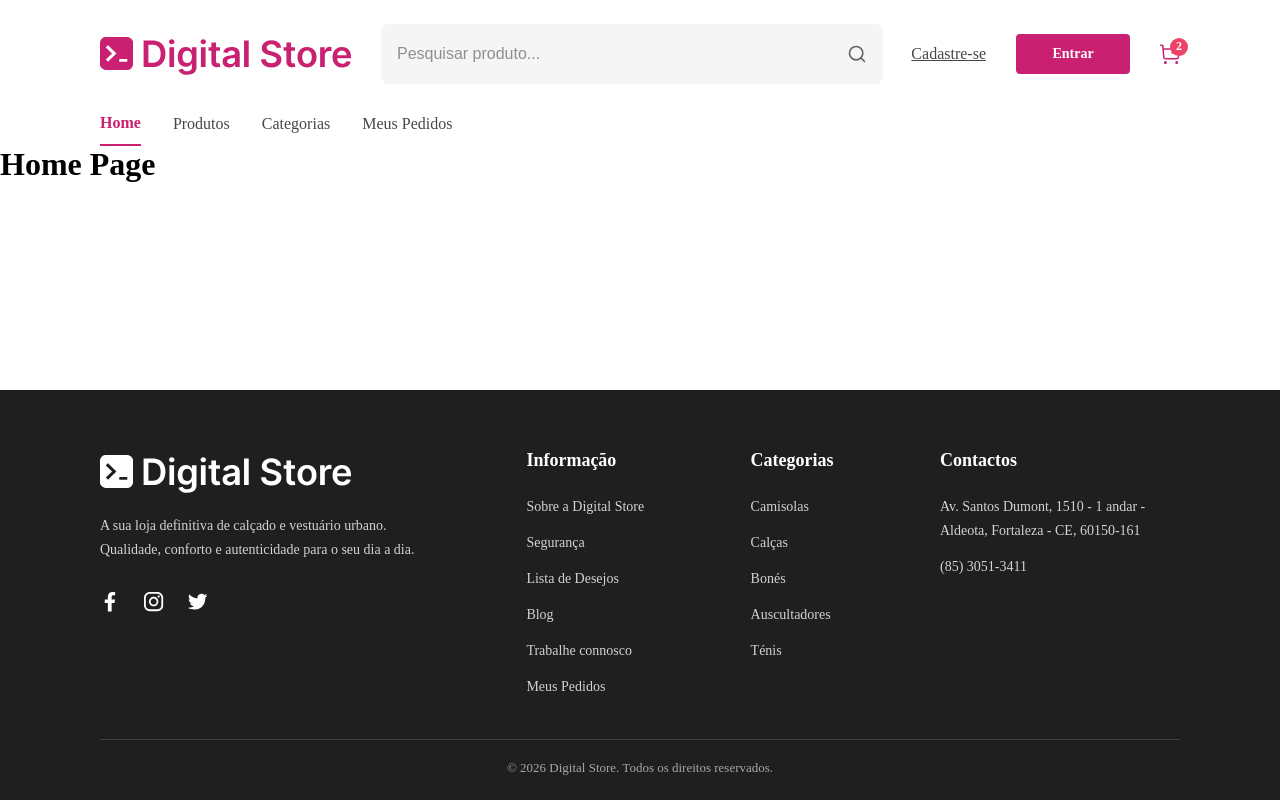
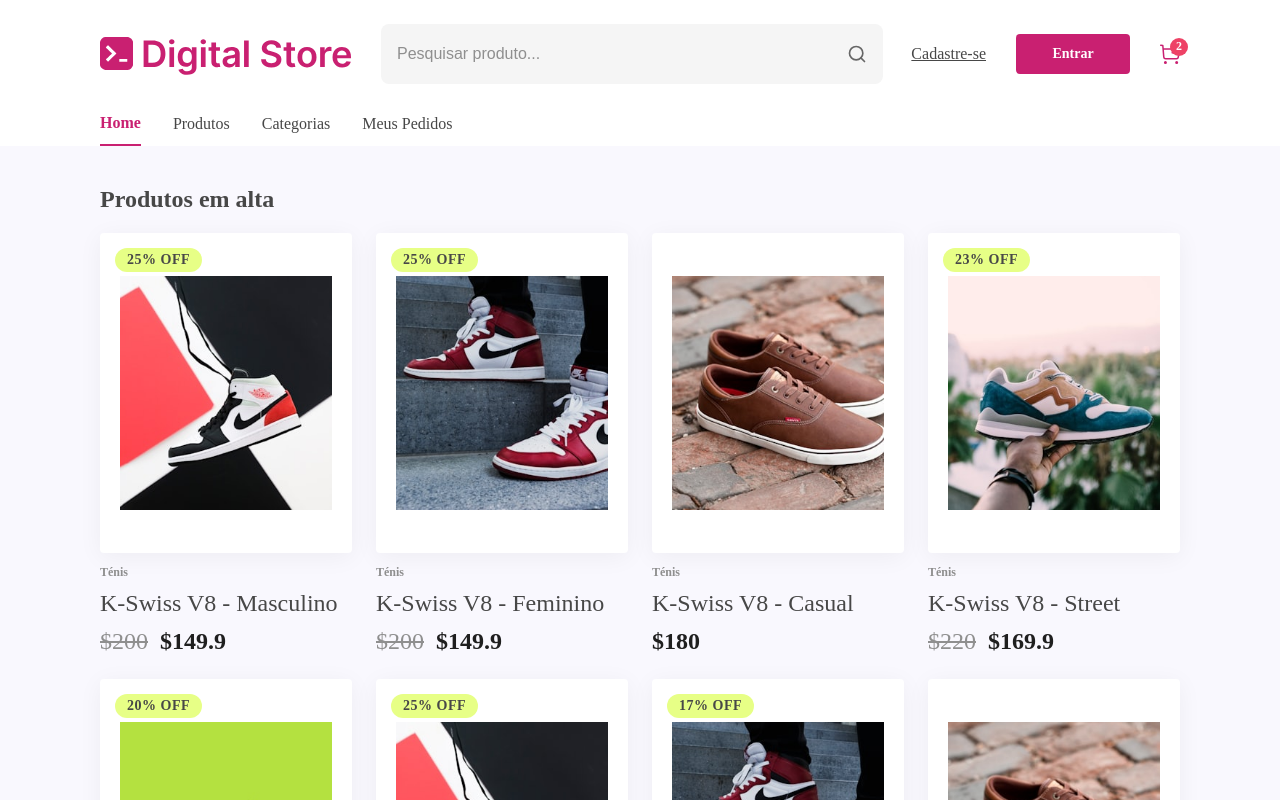
Before and after one commit to devarthurlima/digital-colege, a React (Vite) app: page / in a window 1280 px wide. Shown: the top 800 px of the page. Built offline with nearby package versions, Linux system fonts and the light colour scheme.

Commit message:
feat: implementar componentes ProductCard e ProductListing com dados de teste

```diff
--- /dev/null
+++ b/src/components/ProductCard/ProductCard.css
@@ -0,0 +1,94 @@
+.product-card {
+  display: flex;
+  flex-direction: column;
+  text-decoration: none;
+  background-color: transparent;
+  width: 100%;
+  max-width: 292px;
+  cursor: pointer;
+  transition:
+    transform 0.2s ease,
+    box-shadow 0.2s ease;
+}
+
+.product-card:hover {
+  transform: translateY(-4px);
+}
+
+.product-card-image-wrapper {
+  position: relative;
+  width: 100%;
+  height: 320px;
+  background-color: #ffffff;
+  box-shadow: 0px 4px 25px rgba(0, 0, 0, 0.05);
+  border-radius: 4px;
+  display: flex;
+  align-items: center;
+  justify-content: center;
+  overflow: hidden;
+  padding: 20px;
+  box-sizing: border-box;
+}
+
+.product-card-discount-badge {
+  position: absolute;
+  top: 15px;
+  left: 15px;
+  background-color: #e7ff86;
+  color: #474747;
+  font-size: 14px;
+  font-weight: 700;
+  padding: 4px 12px;
+  border-radius: 29px;
+  text-transform: uppercase;
+  letter-spacing: 0.5px;
+}
+
+.product-card-image {
+  max-width: 100%;
+  max-height: 100%;
+  object-fit: contain;
+}
+
+.product-card-info {
+  display: flex;
+  flex-direction: column;
+  margin-top: 12px;
+}
+
+.product-card-category {
+  font-size: 12px;
+  font-weight: 700;
+  color: #8f8f8f;
+  text-transform: capitalize;
+  margin-bottom: 4px;
+}
+
+.product-card-title {
+  font-size: 24px;
+  font-weight: 400;
+  line-height: 38px;
+  color: #474747;
+  margin: 0 0 6px 0;
+  white-space: nowrap;
+  overflow: hidden;
+  text-overflow: ellipsis;
+}
+
+.product-card-prices {
+  display: flex;
+  align-items: center;
+  gap: 12px;
+}
+
+.product-card-old-price {
+  font-size: 24px;
+  color: #8f8f8f;
+  text-decoration: line-through;
+}
+
+.product-card-current-price {
+  font-size: 24px;
+  font-weight: 700;
+  color: #1f1f1f;
+}
--- a/src/components/ProductCard/index.jsx
+++ b/src/components/ProductCard/index.jsx
@@ -0,0 +1,46 @@
+import { Link } from "react-router-dom";
+import "./ProductCard.css";
+
+export default function ProductCard({
+  id,
+  image,
+  name,
+  category = "Ténis",
+  price,
+  priceDiscount,
+}) {
+  const discountPercent =
+    priceDiscount && price > priceDiscount
+      ? Math.round(((price - priceDiscount) / price) * 100)
+      : null;
+
+  return (
+    <Link to={`/produtos/${id}`} className="product-card">
+      <div className="product-card-image-wrapper">
+        {discountPercent && (
+          <span className="product-card-discount-badge">
+            {discountPercent}% OFF
+          </span>
+        )}
+        <img src={image} alt={name} className="product-card-image" />
+      </div>
+
+      <div className="product-card-info">
+        <span className="product-card-category">{category}</span>
+        <h4 className="product-card-title">{name}</h4>
+        <div className="product-card-prices">
+          {priceDiscount ? (
+            <>
+              <span className="product-card-old-price">${price}</span>
+              <span className="product-card-current-price">
+                ${priceDiscount}
+              </span>
+            </>
+          ) : (
+            <span className="product-card-current-price">${price}</span>
+          )}
+        </div>
+      </div>
+    </Link>
+  );
+}
--- /dev/null
+++ b/src/components/ProductListing/ProductListing.css
@@ -0,0 +1,13 @@
+.product-listing {
+  display: grid;
+  grid-template-columns: repeat(auto-fill, minmax(280px, 1fr));
+  gap: 24px;
+  width: 100%;
+  box-sizing: border-box;
+}
+
+@media (min-width: 120px) {
+  .product-listing {
+    grid-template-columns: repeat(4, 1fr);
+  }
+}
--- a/src/components/ProductListing/index.jsx
+++ b/src/components/ProductListing/index.jsx
@@ -0,0 +1,20 @@
+import ProductCard from "../ProductCard";
+import "./ProductListing.css";
+
+export default function ProductListing({ products = [] }) {
+  return (
+    <div className="product-listing">
+      {products.map((product) => (
+        <ProductCard
+          key={product.id}
+          id={product.id}
+          image={product.image}
+          name={product.name}
+          category={product.category}
+          price={product.price}
+          priceDiscount={product.priceDiscount}
+        />
+      ))}
+    </div>
+  );
+}
--- a/src/pages/HomePage/index.jsx
+++ b/src/pages/HomePage/index.jsx
@@ -1,7 +1,13 @@
+import ProductListing from "../../components/ProductListing";
+import { products } from "../../data/products";
+
 export default function HomePage() {
   return (
-    <div>
-      <h1>Home Page</h1>
-    </div>
+    <main style={{ padding: "40px 100px", backgroundColor: "#F9F8FE" }}>
+      <h2 style={{ fontSize: "24px", color: "#474747", marginBottom: "20px" }}>
+        Produtos em alta
+      </h2>
+      <ProductListing products={products.slice(0, 8)} />
+    </main>
   );
 }
```
